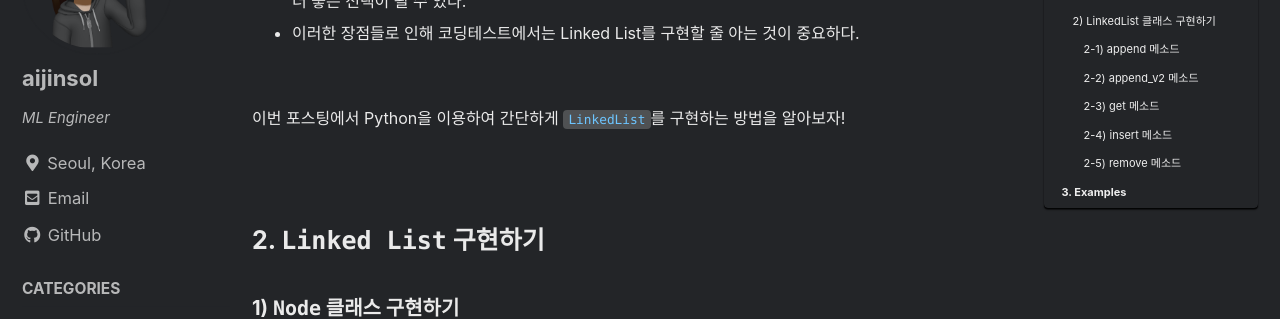
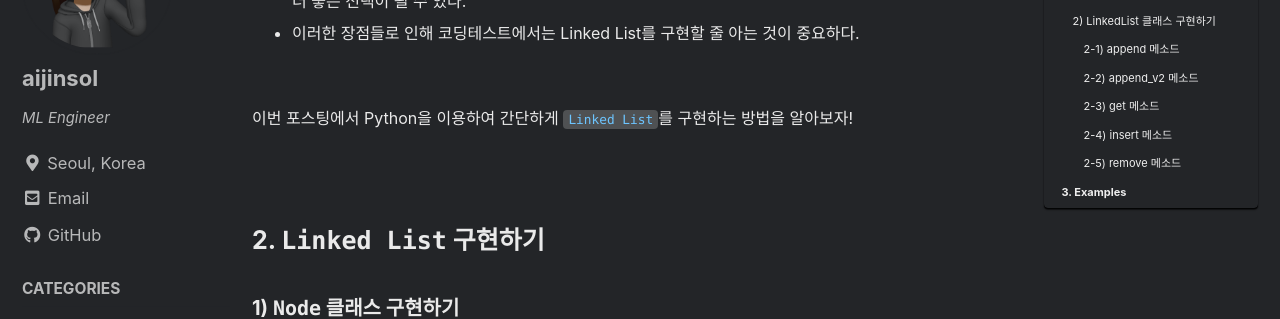
Before and after one commit to aijinsol/aijinsol.github.io, a Jekyll site: the page built from _posts/2023-12-09-linked_list.md, in a window 1280 px wide and 900 px high, scrolled down 719 px. Shown: the part 148-467 px from the top of the window. Built offline with Jekyll 4.4.1, drawn with Linux system fonts in a browser that asks for light colours; cached includes are drawn as plain includes; comment, search, counter and statistics services are not loaded.

Commit message:
docs: fix a typo

```diff
--- a/_posts/2023-12-09-linked_list.md
+++ b/_posts/2023-12-09-linked_list.md
@@ -32,7 +32,7 @@ last_modified_at: 2023-12-09
 
 <br>
 
-이번 포스팅에서 Python을 이용하여 간단하게 `LinkedList`를 구현하는 방법을 알아보자!
+이번 포스팅에서 Python을 이용하여 간단하게 `Linked List`를 구현하는 방법을 알아보자!
 
 <br>
 
```
